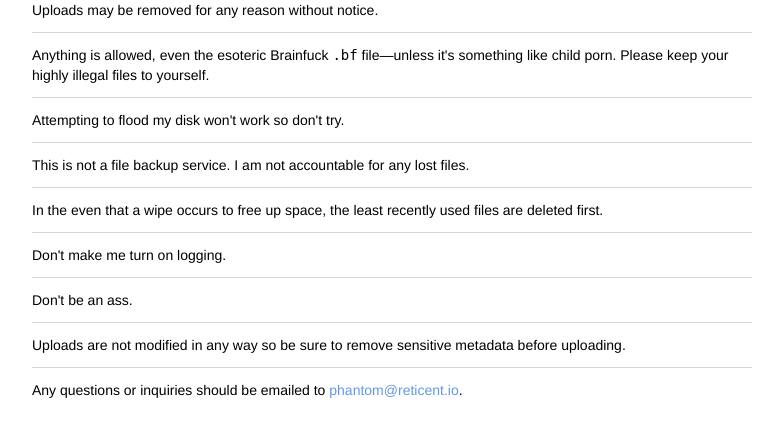
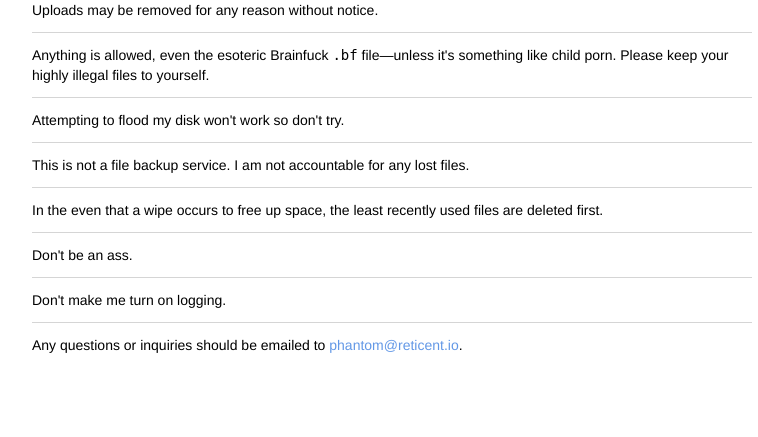
Before and after one commit to WildAndrewLee/SoMoe, a Flask app: page /guidelines in a window 1280 px wide. Shown: the part 260-697 px from the top of the page, without its empty margins (248-1006 px from the left). Run offline with Flask 2, Linux system fonts and the light colour scheme; parts of the project's set-up code (start-up, migrations or seed data) failed here and were passed over; some libraries are stand-ins or nearby versions.

Commit message:
file mods

```diff
--- a/templates/guidelines.html
+++ b/templates/guidelines.html
@@ -15,9 +15,8 @@
 			<li>Attempting to flood my disk won't work so don't try.</li>
 			<li>This is not a file backup service. I am not accountable for any lost files.</li>
 			<li>In the even that a wipe occurs to free up space, the least recently used files are deleted first.</li>
+			<li>Don't be an ass.</li>
 			<li>Don't make me turn on logging.</li>
-			<li>Don't be an ass.</li>
-			<li>Uploads are not modified in any way so be sure to remove sensitive metadata before uploading.</li>
 			<li>Any questions or inquiries should be emailed to <a href="mailto:phantom@reticent.io">phantom@reticent.io</a>.</li>
 		</ul>
 	</p>
```
